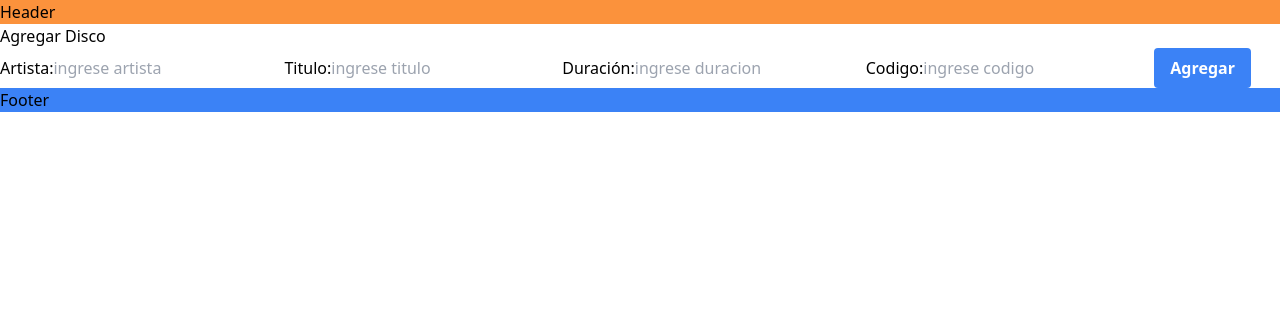
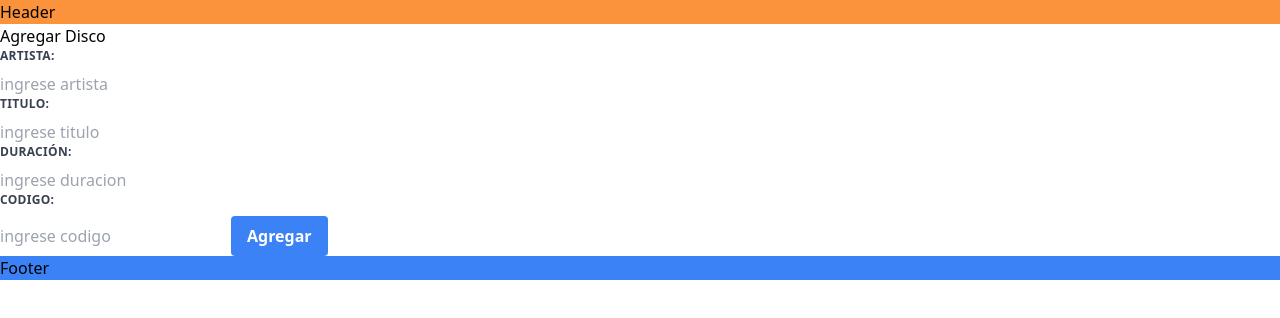
Before and after one commit to Joacomere/CrudDiscosFront, a React (Vite) app: page /agrega-disco in a window 1280 px wide. Shown: the top 318 px of the page. Built offline with nearby package versions, Linux system fonts and the light colour scheme.

Commit message:
perzonalizamos la pagina ademas de agregarle la validacion del formulario

```diff
--- a/src/componentes/ComponenteDisco.jsx
+++ b/src/componentes/ComponenteDisco.jsx
@@ -4,14 +4,24 @@ import { useNavigate } from 'react-router-dom'
 
 export default function ComponenteDisco() {
 
+    let classNameError ="shadow appearance-none border border-red-500 rounded py-2 px-3 text-gray-700 mb-3 leading-tight focus:outline-none focus:shadow-outline"
     const [artista, setArtista]=useState('')
     const [titulo, setTitulo]=useState('')
     const [duracion, setDuracion]=useState('')
     const [cod, setCodigo]=useState('')
     const navegador = useNavigate()
+    const [errores,setErrores] = useState({
+        artista:'',
+        titulo: '',
+        duracion: '',
+        cod: ''
+    })
+
 
      function guardaDisco(e){
         e.preventDefault();
+
+        if(validaFormulario()){
             const disco = {titulo,artista,cod,duracion}
             console.log(disco)
 
@@ -21,42 +31,90 @@ export default function ComponenteDisco() {
             })
         }
 
+    }
+
+    function validaFormulario(){
+        let valido = true
+
+        const erroresCopia ={... errores}
+
+        if(artista.trim()){
+            erroresCopia.artista = '';
+        }else{
+            erroresCopia.artista = <p class="text-red-500 text-xs italic">Se requiere artista</p>
+            valido = false;
+        }
+
+        if(titulo.trim()){
+            erroresCopia.titulo = '';
+        }else{
+            erroresCopia.titulo = <p class="text-red-500 text-xs italic">Se requiere titulo</p>
+            valido = false;
+        }
+
+        if(duracion.trim()){
+            erroresCopia.duracion = '';
+        }else{
+            erroresCopia.duracion = <p class="text-red-500 text-xs italic">Se requiere duracion</p>
+            valido = false;
+        }
+
+        if(cod.trim()){
+            erroresCopia.cod = '';
+        }else{
+            erroresCopia.cod = <p class="text-red-500 text-xs italic">Se requiere codigo</p>
+            valido = false;
+        }
+
+        setErrores(erroresCopia);
+
+        return valido
+    }
+
   return (
     <div>
         <h2>Agregar Disco</h2>
         <form>
-            <label>Artista:</label>
+            <label class="block uppercase tracking-wide text-gray-700 text-xs font-bold mb-2" for="grid-first-name">Artista:</label>
             <input type='text'
                 placeholder='ingrese artista'
                 name = 'artista'
                 value= {artista}
+                className = {`${errores.artista ? classNameError : '' }`}
                 onChange={(e) => setArtista(e.target.value)}>
 
             </input>
-            <label>Titulo:</label>
+            {errores.artista && <div className=''>{errores.artista}</div>}
+            <label class="block uppercase tracking-wide text-gray-700 text-xs font-bold mb-2" for="grid-first-name">Titulo:</label>
             <input type='text'
                 placeholder='ingrese titulo'
                 name = 'titulo '
                 value= {titulo}
+                className = {`${errores.titulo ? classNameError : '' }`}
                 onChange={(e) => setTitulo(e.target.value)}>
 
             </input>
-            <label>Duración:</label>
+            {errores.titulo && <div className=''>{errores.titulo}</div>}
+            <label class="block uppercase tracking-wide text-gray-700 text-xs font-bold mb-2" for="grid-first-name">Duración:</label>
             <input type='text'
                 placeholder='ingrese duracion'
                 name = 'duración '
                 value= {duracion}
+                className = {`${errores.duracion ? classNameError : '' }`}
                 onChange={(e) => setDuracion(e.target.value)}>
 
             </input>
-            <label>Codigo:</label>
+            {errores.duracion && <div className=''>{errores.duracion}</div>}
+            <label class="block uppercase tracking-wide text-gray-700 text-xs font-bold mb-2" for="grid-first-name">Codigo:</label>
             <input type='text'
                 placeholder='ingrese codigo'
                 name = 'codigo '
                 value= {cod}
+                className = {`${errores.cod ? classNameError : '' }`}
                 onChange={(e) => setCodigo(e.target.value)}>
 
             </input>
+            {errores.cod && <div className=''>{errores.cod}</div>}
             <button class="bg-blue-500 hover:bg-blue-700 text-white font-bold py-2 px-4 rounded" onClick={guardaDisco}>Agregar</button>
         </form>
     </div>
```
Lines whose indentation alone changed are shown as unchanged.
